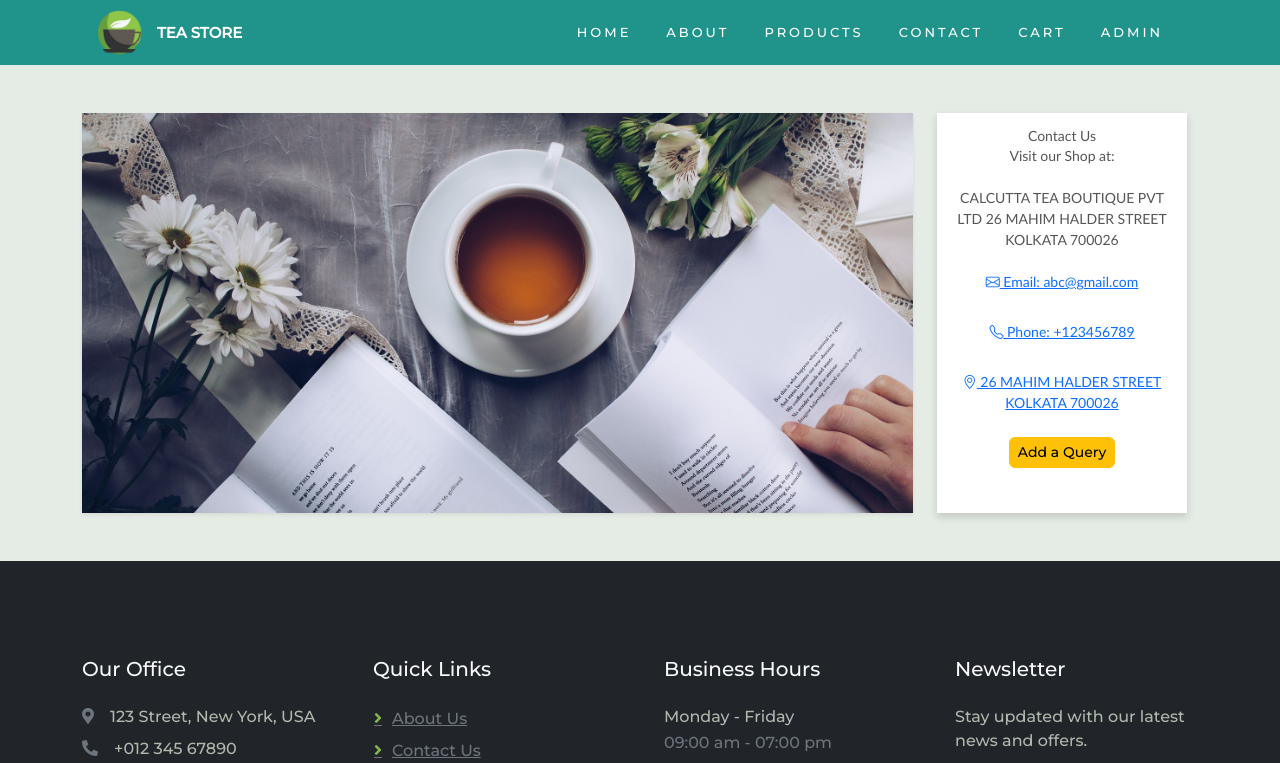
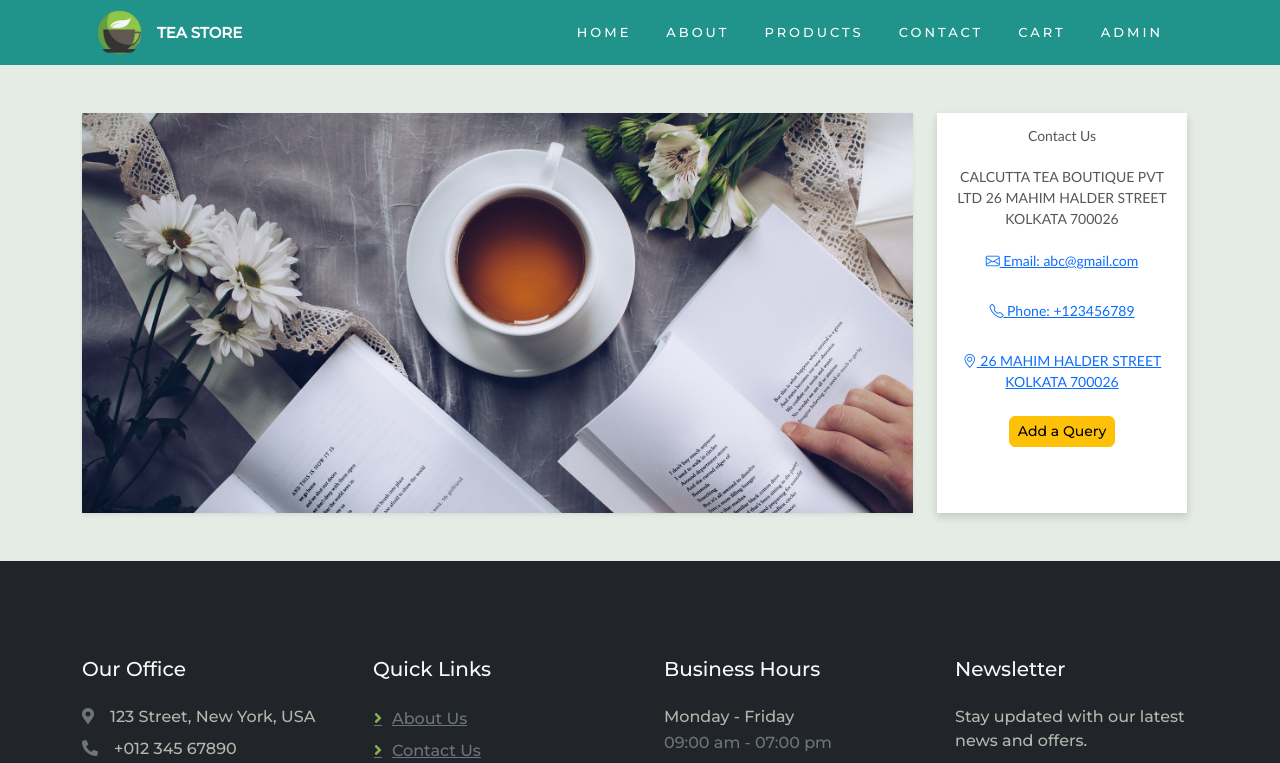
Before and after one commit to Chayan9991/tea-catalog-mern-app, a React (Vite) app: page /contact in a window 1280 px wide. Shown: the top 763 px of the page. Built offline with nearby package versions, Linux system fonts and the light colour scheme; no server answers.

Commit message:
add shop address

```diff
--- a/src/category/Contact.jsx
+++ b/src/category/Contact.jsx
@@ -22,8 +22,7 @@ const Contact = () => {
           <div className="brief-contact-section">
             <p className="h5">Contact Us</p>
             <p>
-              Visit our Shop at:
-              <br />
+
               <br />
               CALCUTTA TEA BOUTIQUE PVT LTD
 26 MAHIM HALDER STREET KOLKATA 700026
```
